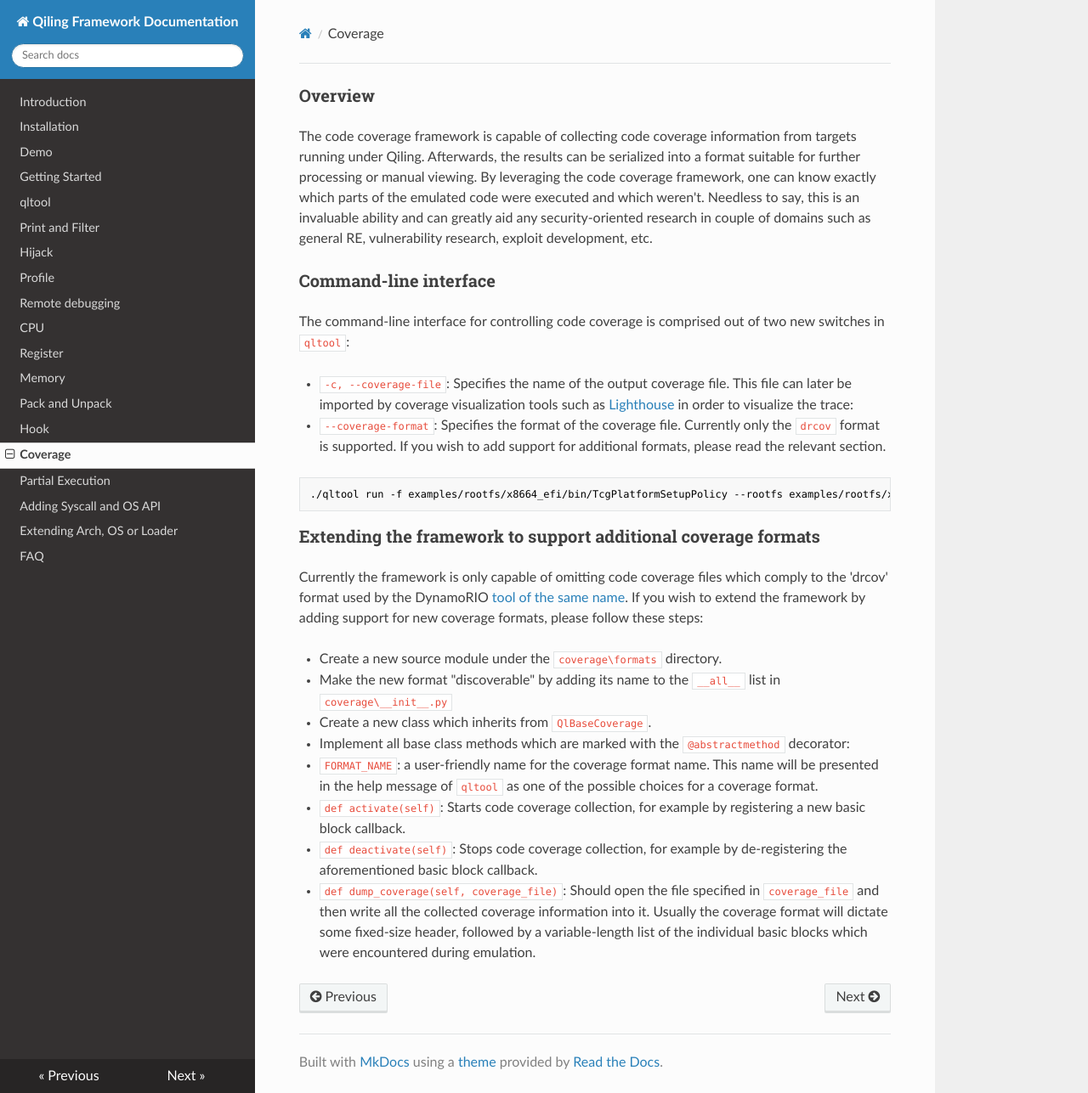
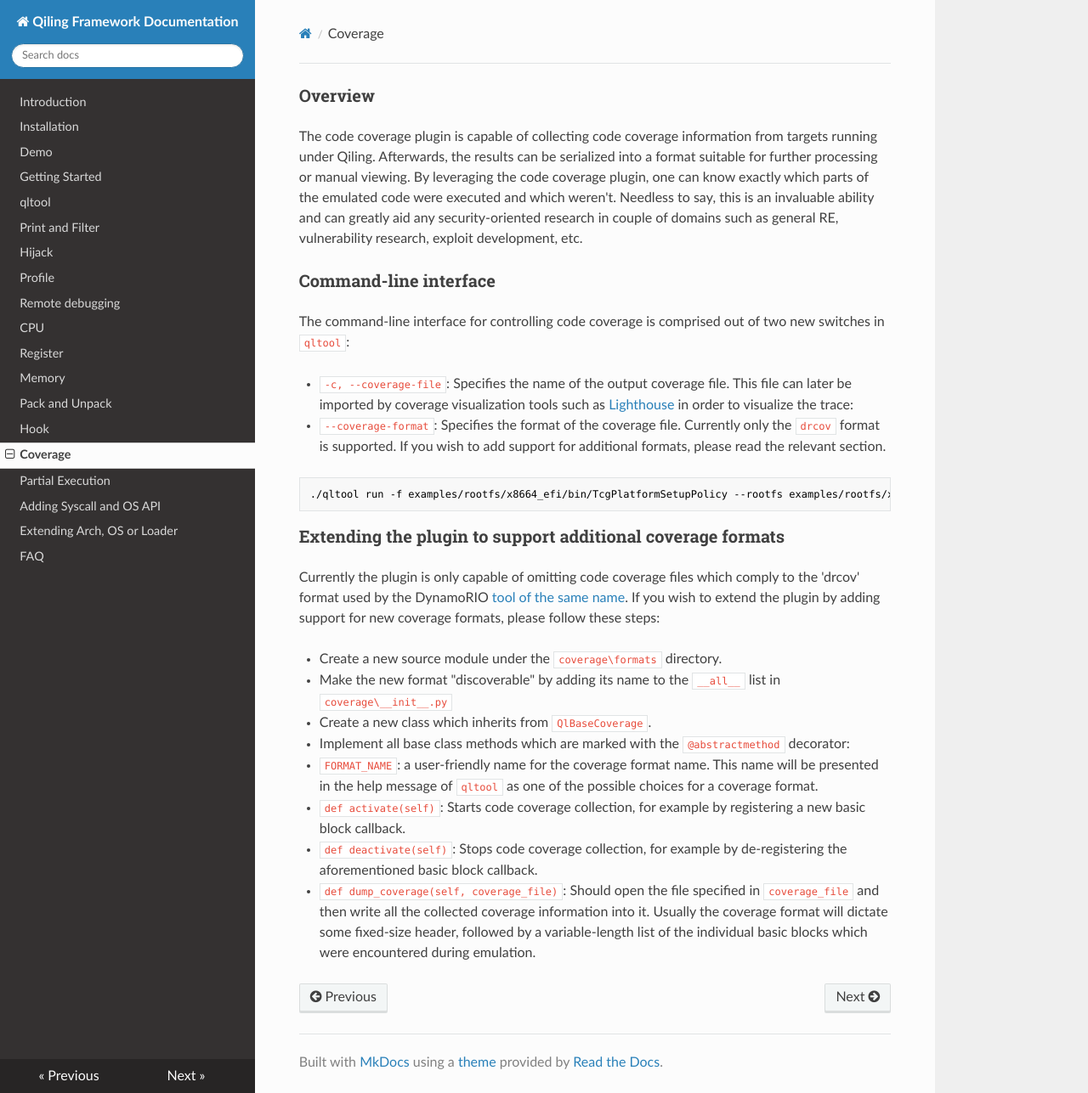
Before and after one commit to qilingframework/rtfd.io, an MkDocs documentation site: the page built from docs/coverage.md, in a window 1280 px wide and 1287 px high. Shown: the whole window at 85% size. Built offline with MkDocs 1.6.1, drawn with Linux system fonts in a browser that asks for light colours; nearby versions of some CDN libraries.

Commit message:
coverage docs update

````diff
--- a/docs/coverage.md
+++ b/docs/coverage.md
@@ -4,8 +4,8 @@ title: Code Coverage
 
 ### Overview
 
-The code coverage framework is capable of collecting code coverage information from targets running under Qiling. Afterwards, the results can be serialized into a format suitable for further processing or manual viewing.
-By leveraging the code coverage framework, one can know exactly which parts of the emulated code were executed and which weren't. Needless to say, this is an invaluable ability and can greatly aid any security-oriented research in couple of domains such as general RE, vulnerability research, exploit development, etc.
+The code coverage plugin is capable of collecting code coverage information from targets running under Qiling. Afterwards, the results can be serialized into a format suitable for further processing or manual viewing.
+By leveraging the code coverage plugin, one can know exactly which parts of the emulated code were executed and which weren't. Needless to say, this is an invaluable ability and can greatly aid any security-oriented research in couple of domains such as general RE, vulnerability research, exploit development, etc.
 
 ### Command-line interface
 
@@ -18,10 +18,10 @@ The command-line interface for controlling code coverage is comprised out of two
 ./qltool run -f examples/rootfs/x8664_efi/bin/TcgPlatformSetupPolicy --rootfs examples/rootfs/x8664_efi --coverage-format drcov --coverage-file TcgPlatformSetupPolicy.cov
 ```
 
-### Extending the framework to support additional coverage formats
+### Extending the plugin to support additional coverage formats
 
-Currently the framework is only capable of omitting code coverage files which comply to the 'drcov' format used by the DynamoRIO [tool of the same name](https://dynamorio.org/dynamorio_docs/page_drcov.html).
-If you wish to extend the framework by adding support for new coverage formats, please follow these steps:
+Currently the plugin is only capable of omitting code coverage files which comply to the 'drcov' format used by the DynamoRIO [tool of the same name](https://dynamorio.org/dynamorio_docs/page_drcov.html).
+If you wish to extend the plugin by adding support for new coverage formats, please follow these steps:
 
 - Create a new source module under the `coverage\formats` directory.
 - Make the new format "discoverable" by adding its name to the `__all__` list in `coverage\__init__.py`
````
